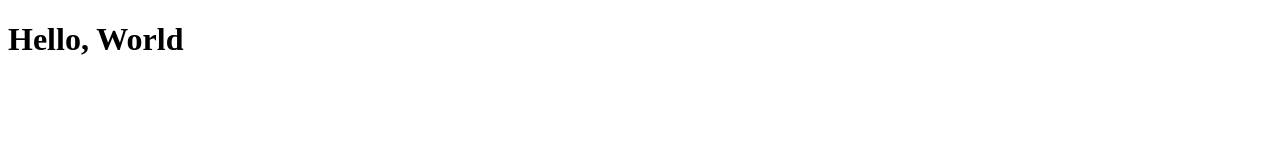
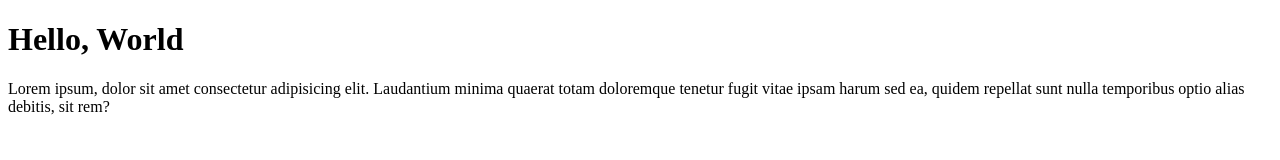
Before and after one commit to Ricardofelixdias/giit-teste, a plain HTML site: page index.html in a window 1280 px wide. Drawn offline with Linux system fonts and the light colour scheme.

Commit message:
adicionei um paragrafo no arquivo index.html

```diff
--- a/index.html
+++ b/index.html
@@ -7,5 +7,6 @@
 </head>
 <body>
     <h1>Hello, World</h1>
+    <p>Lorem ipsum, dolor sit amet consectetur adipisicing elit. Laudantium minima quaerat totam doloremque tenetur fugit vitae ipsam harum sed ea, quidem repellat sunt nulla temporibus optio alias debitis, sit rem?</p>
 </body>
 </html>
```
